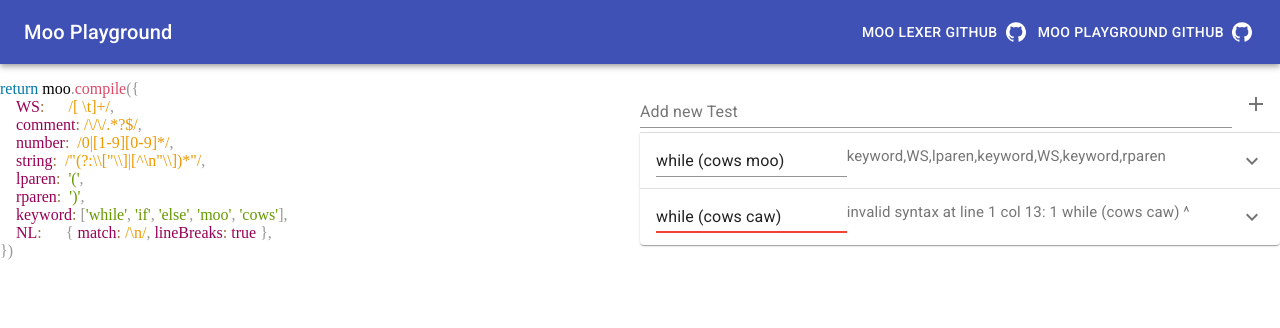
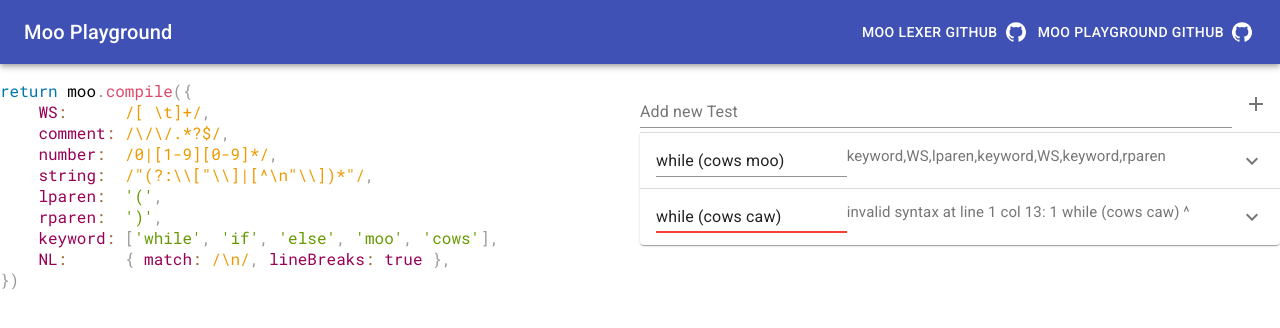
Before and after one commit to OscarAblinger/moo-playground, a React (Create React App) app: page / in a window 1280 px wide. Shown: the top 328 px of the page. Built offline with nearby package versions, Linux system fonts and the light colour scheme.

Commit message:
feat(editor): use roboto mono font

```diff
--- a/public/index.html
+++ b/public/index.html
@@ -3,6 +3,7 @@
   <head>
     <meta charset="utf-8" />
     <link rel="stylesheet" href="https://fonts.googleapis.com/css?family=Roboto:300,400,500,700&display=swap" />
+    <link rel="stylesheet" href="https://fonts.googleapis.com/css?family=Roboto+Mono&display=swap">
     <meta name="viewport" content="width=device-width, initial-scale=1" />
     <title>Moo Playground</title>
   </head>
--- a/src/App/PlaygroundContainer/Editor.tsx
+++ b/src/App/PlaygroundContainer/Editor.tsx
@@ -8,6 +8,7 @@
 export function Editor({ code: [code, updateCode]}: {code: [string, (newCode: string) => void]} ) {
     return (
         <SimpleEditor
+            style={{fontFamily:'Roboto mono, monospace'}}
             value={code}
             onValueChange={updateCode}
             highlight={code => highlight(code, languages.js)}
```
